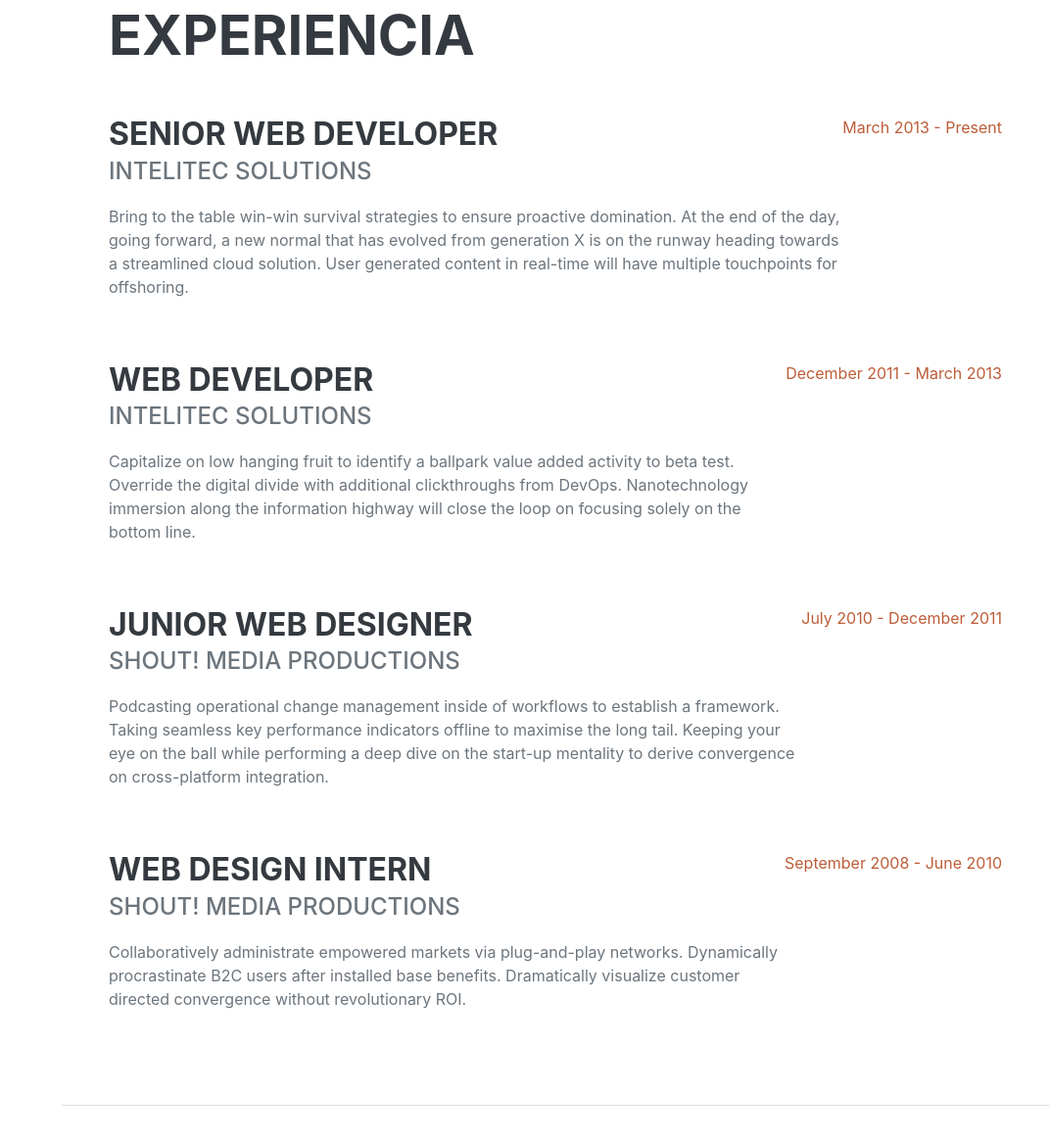
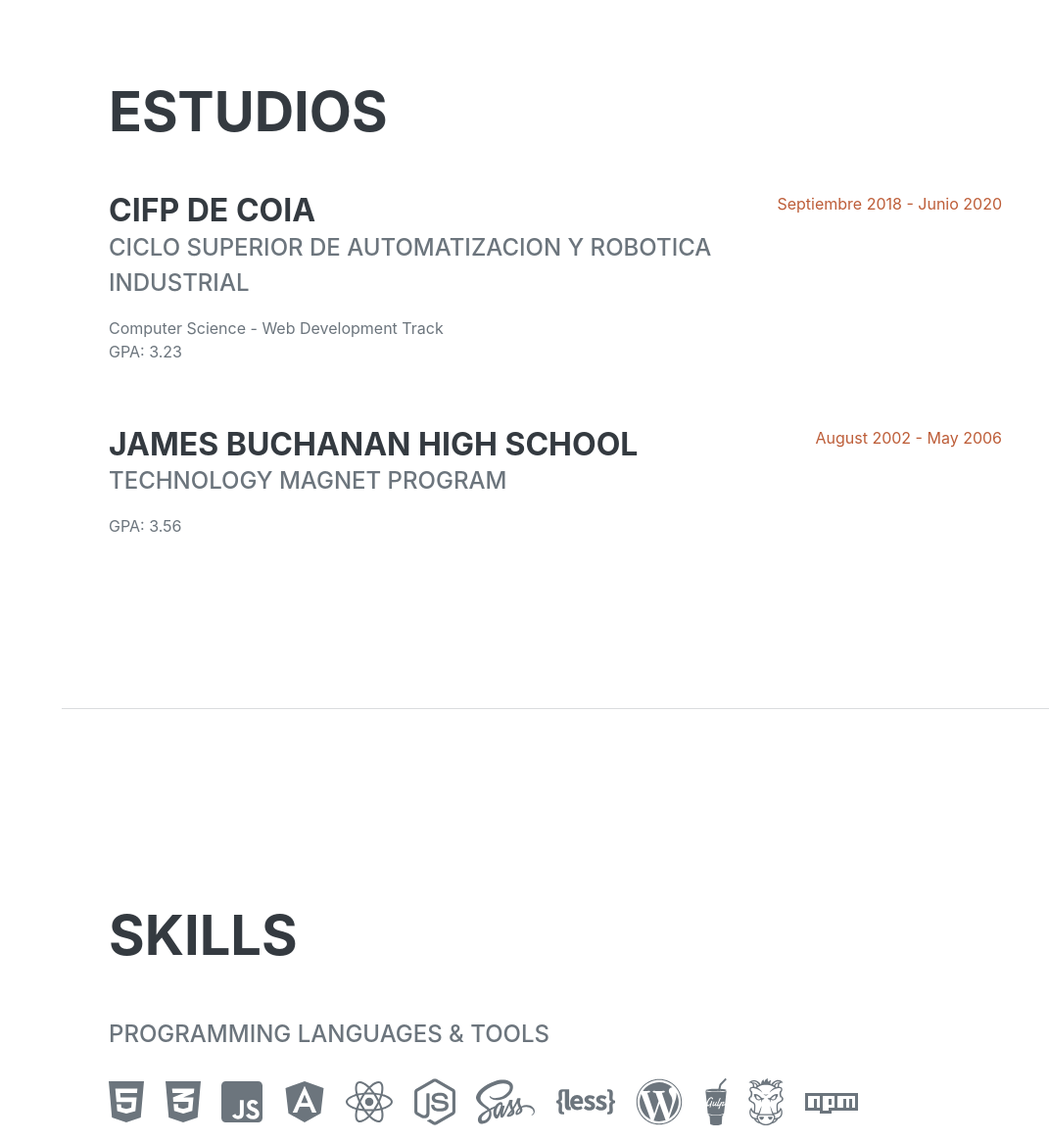
Before and after one commit to JacoboMas/Portafolio, a plain HTML site: page index.html in a window 1280 px wide. Shown: the part 878-2043 px from the top of the page at 98% size, without its empty margins (209-1280 px from the left). Drawn offline with nearby package versions, Linux system fonts and the light colour scheme; a web font is replaced by a local one.

Commit message:
cambios en la experiencia

```diff
--- a/index.html
+++ b/index.html
@@ -1,5 +1,6 @@
 <!DOCTYPE html>
 <html lang="en">
+
 <head>
     <meta charset="utf-8" />
     <meta name="viewport" content="width=device-width, initial-scale=1, shrink-to-fit=no" />
@@ -10,23 +11,27 @@
     <!-- Font Awesome icons (free version)-->
     <script src="https://use.fontawesome.com/releases/v6.3.0/js/all.js" crossorigin="anonymous"></script>
     <!-- Google fonts-->
-        <link href="https://fonts.googleapis.com/css?family=Saira+Extra+Condensed:500,700" rel="stylesheet" type="text/css" />
+    <link href="https://fonts.googleapis.com/css?family=Saira+Extra+Condensed:500,700" rel="stylesheet"
+        type="text/css" />
     <link href="https://fonts.googleapis.com/css?family=Muli:400,400i,800,800i" rel="stylesheet" type="text/css" />
     <!-- Core theme CSS (includes Bootstrap)-->
     <link href="css/styles.css" rel="stylesheet" />
 </head>
+
 <body id="page-top">
     <!-- Navigation-->
     <nav class="navbar navbar-expand-lg navbar-dark bg-primary fixed-top" id="sideNav">
         <a class="navbar-brand js-scroll-trigger" href="#page-top">
             <span class="d-block d-lg-none">Jacobo Mascuñana</span>
-                <span class="d-none d-lg-block"><img class="img-fluid img-profile rounded-circle mx-auto mb-2" src="imagenes/puente.jpg" alt="..." /></span>
+            <span class="d-none d-lg-block"><img class="img-fluid img-profile rounded-circle mx-auto mb-2"
+                    src="imagenes/puente.jpg" alt="..." /></span>
         </a>
-            <button class="navbar-toggler" type="button" data-bs-toggle="collapse" data-bs-target="#navbarResponsive" aria-controls="navbarResponsive" aria-expanded="false" aria-label="Toggle navigation"><span class="navbar-toggler-icon"></span></button>
+        <button class="navbar-toggler" type="button" data-bs-toggle="collapse" data-bs-target="#navbarResponsive"
+            aria-controls="navbarResponsive" aria-expanded="false" aria-label="Toggle navigation"><span
+                class="navbar-toggler-icon"></span></button>
         <div class="collapse navbar-collapse" id="navbarResponsive">
             <ul class="navbar-nav">
                 <li class="nav-item"><a class="nav-link js-scroll-trigger" href="#about">Sobre mi</a></li>
-                    <li class="nav-item"><a class="nav-link js-scroll-trigger" href="#experience">Experiencia</a></li>
                 <li class="nav-item"><a class="nav-link js-scroll-trigger" href="#education">Estudios</a></li>
                 <li class="nav-item"><a class="nav-link js-scroll-trigger" href="#skills">Skills</a></li>
                 <li class="nav-item"><a class="nav-link js-scroll-trigger" href="#interests">Proyectos</a></li>
@@ -48,7 +53,12 @@
                     <a href="mailto:xacoss@gmail.com" class="btn btn-primary">ENVIAR CORREO</a>
                     <button id="copyButton" class="btn btn-secondary">COPIAR CORREO</button>
                 </div>
-                    <p class="lead mb-5">Soy Jacobo, estudiante de primer año en el ciclo superior de Desarrollo de Aplicaciones Multiplataforma (DAM). Me apasiona la programación, con un interés particular en el desarrollo front-end. Como autodidacta, dedico mi tiempo libre a profundizar mis conocimientos y habilidades en esta área. Compagino mis estudios con mi trabajo actual, con el objetivo de adquirir la experiencia y las competencias necesarias para integrarme profesionalmente en el sector del desarrollo web.</p>
+                <p class="lead mb-5">Soy Jacobo, estudiante de primer año en el ciclo superior de Desarrollo de
+                    Aplicaciones Multiplataforma (DAM). Me apasiona la programación, con un interés particular en el
+                    desarrollo front-end. Como autodidacta, dedico mi tiempo libre a profundizar mis conocimientos y
+                    habilidades en esta área. Compagino mis estudios con mi trabajo actual, con el objetivo de adquirir
+                    la experiencia y las competencias necesarias para integrarme profesionalmente en el sector del
+                    desarrollo web.</p>
                 <div class="social-icons">
                     <a class="social-icon" href="#!"><i class="fab fa-linkedin-in"></i></a>
                     <a class="social-icon" href="#!"><i class="fab fa-github"></i></a>
@@ -56,57 +66,19 @@
             </div>
         </section>
         <hr class="m-0" />
-            <!-- Experience-->
-            <section class="resume-section" id="experience">
-                <div class="resume-section-content">
-                    <h2 class="mb-5">Experiencia</h2>
-                    <div class="d-flex flex-column flex-md-row justify-content-between mb-5">
-                        <div class="flex-grow-1">
-                            <h3 class="mb-0">Senior Web Developer</h3>
-                            <div class="subheading mb-3">Intelitec Solutions</div>
-                            <p>Bring to the table win-win survival strategies to ensure proactive domination. At the end of the day, going forward, a new normal that has evolved from generation X is on the runway heading towards a streamlined cloud solution. User generated content in real-time will have multiple touchpoints for offshoring.</p>
-                        </div>
-                        <div class="flex-shrink-0"><span class="text-primary">March 2013 - Present</span></div>
-                    </div>
-                    <div class="d-flex flex-column flex-md-row justify-content-between mb-5">
-                        <div class="flex-grow-1">
-                            <h3 class="mb-0">Web Developer</h3>
-                            <div class="subheading mb-3">Intelitec Solutions</div>
-                            <p>Capitalize on low hanging fruit to identify a ballpark value added activity to beta test. Override the digital divide with additional clickthroughs from DevOps. Nanotechnology immersion along the information highway will close the loop on focusing solely on the bottom line.</p>
-                        </div>
-                        <div class="flex-shrink-0"><span class="text-primary">December 2011 - March 2013</span></div>
-                    </div>
-                    <div class="d-flex flex-column flex-md-row justify-content-between mb-5">
-                        <div class="flex-grow-1">
-                            <h3 class="mb-0">Junior Web Designer</h3>
-                            <div class="subheading mb-3">Shout! Media Productions</div>
-                            <p>Podcasting operational change management inside of workflows to establish a framework. Taking seamless key performance indicators offline to maximise the long tail. Keeping your eye on the ball while performing a deep dive on the start-up mentality to derive convergence on cross-platform integration.</p>
-                        </div>
-                        <div class="flex-shrink-0"><span class="text-primary">July 2010 - December 2011</span></div>
-                    </div>
-                    <div class="d-flex flex-column flex-md-row justify-content-between">
-                        <div class="flex-grow-1">
-                            <h3 class="mb-0">Web Design Intern</h3>
-                            <div class="subheading mb-3">Shout! Media Productions</div>
-                            <p>Collaboratively administrate empowered markets via plug-and-play networks. Dynamically procrastinate B2C users after installed base benefits. Dramatically visualize customer directed convergence without revolutionary ROI.</p>
-                        </div>
-                        <div class="flex-shrink-0"><span class="text-primary">September 2008 - June 2010</span></div>
-                    </div>
-                </div>
-            </section>
-            <hr class="m-0" />
+
         <!-- Education-->
         <section class="resume-section" id="education">
             <div class="resume-section-content">
                 <h2 class="mb-5">Estudios</h2>
                 <div class="d-flex flex-column flex-md-row justify-content-between mb-5">
                     <div class="flex-grow-1">
-                            <h3 class="mb-0">University of Colorado Boulder</h3>
-                            <div class="subheading mb-3">Bachelor of Science</div>
+                        <h3 class="mb-0">CIFP de COIA</h3>
+                        <div class="subheading mb-3">Ciclo superior de Automatizacion y Robotica Industrial</div>
                         <div>Computer Science - Web Development Track</div>
                         <p>GPA: 3.23</p>
                     </div>
-                        <div class="flex-shrink-0"><span class="text-primary">August 2006 - May 2010</span></div>
+                    <div class="flex-shrink-0"><span class="text-primary">Septiembre 2018 - Junio 2020</span></div>
                 </div>
                 <div class="d-flex flex-column flex-md-row justify-content-between">
                     <div class="flex-grow-1">
@@ -164,8 +136,12 @@
         <section class="resume-section" id="interests">
             <div class="resume-section-content">
                 <h2 class="mb-5">Proyectos</h2>
-                    <p>Apart from being a web developer, I enjoy most of my time being outdoors. In the winter, I am an avid skier and novice ice climber. During the warmer months here in Colorado, I enjoy mountain biking, free climbing, and kayaking.</p>
-                    <p class="mb-0">When forced indoors, I follow a number of sci-fi and fantasy genre movies and television shows, I am an aspiring chef, and I spend a large amount of my free time exploring the latest technology advancements in the front-end web development world.</p>
+                <p>Apart from being a web developer, I enjoy most of my time being outdoors. In the winter, I am an avid
+                    skier and novice ice climber. During the warmer months here in Colorado, I enjoy mountain biking,
+                    free climbing, and kayaking.</p>
+                <p class="mb-0">When forced indoors, I follow a number of sci-fi and fantasy genre movies and television
+                    shows, I am an aspiring chef, and I spend a large amount of my free time exploring the latest
+                    technology advancements in the front-end web development world.</p>
             </div>
         </section>
         <hr class="m-0" />
@@ -222,4 +198,5 @@
     <script src="js/scripts.js"></script>
     <script src="javascript.js"></script>
 </body>
+
 </html>
```
Lines whose indentation alone changed are shown as unchanged.
